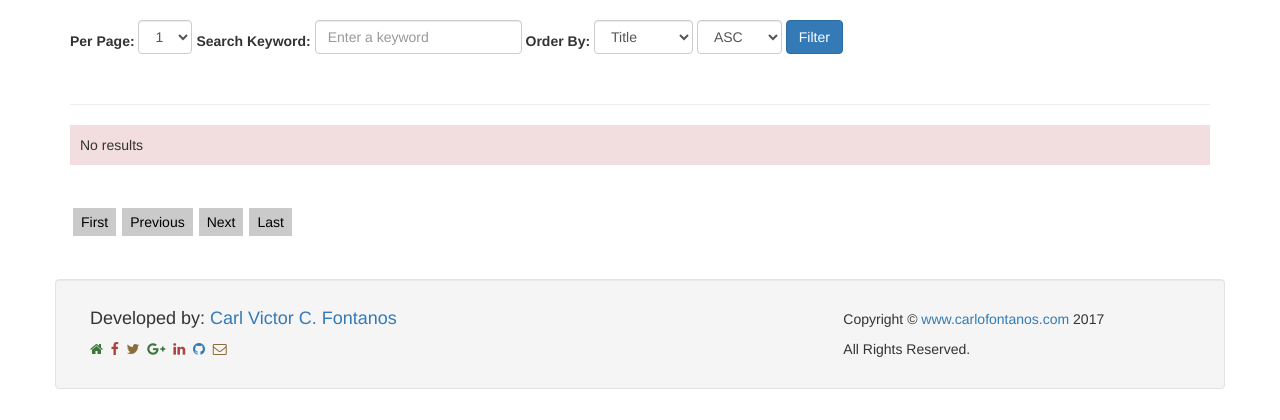
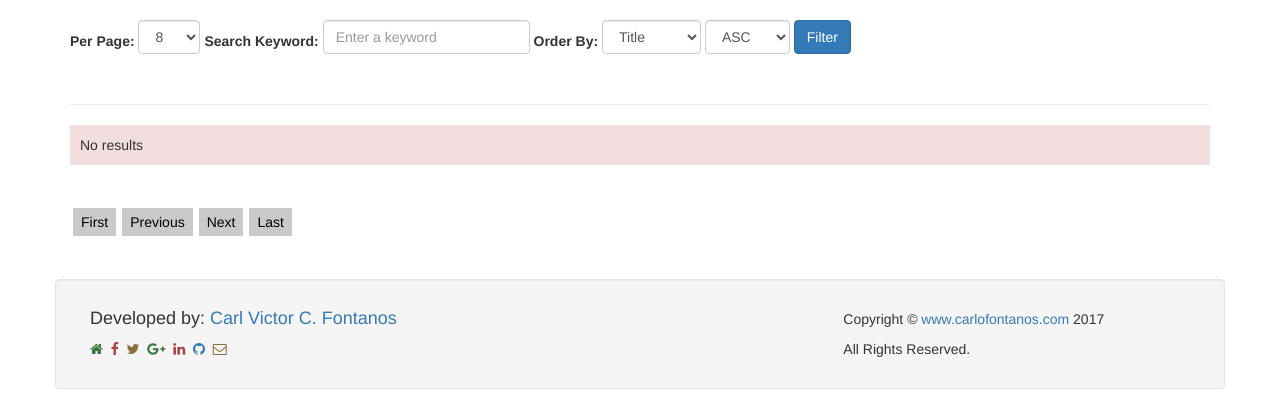
Before and after one commit to mutyaba84/python-ecommerce, a Django app: page /ecommerce/products/ in a window 1280 px wide. Shown: the part 52-472 px from the top of the page. Run offline with Django 3.2, Linux system fonts and the light colour scheme; data that the repository does not hold is empty; some libraries are stand-ins or nearby versions.

Commit message:
Made 8 as default display per page.

```diff
--- a/ecommerce/templates/ecommerce/product/index.html
+++ b/ecommerce/templates/ecommerce/product/index.html
@@ -12,9 +12,9 @@
 				<div class="form-group">
 					<label>Per Page: </label>
 					<select class="form-control post_max m-b">
-						<option value="1">1</option>
-						<option value="2">2</option>
-						<option value="3">3</option>
+						<option value="4">4</option>
+						<option value="8" selected>8</option>
+						<option value="16">16</option>
 					</select>
 					<label>Search Keyword: </label>
 					<input type="text" class="form-control post_search_text m-b" placeholder="Enter a keyword" />
```
